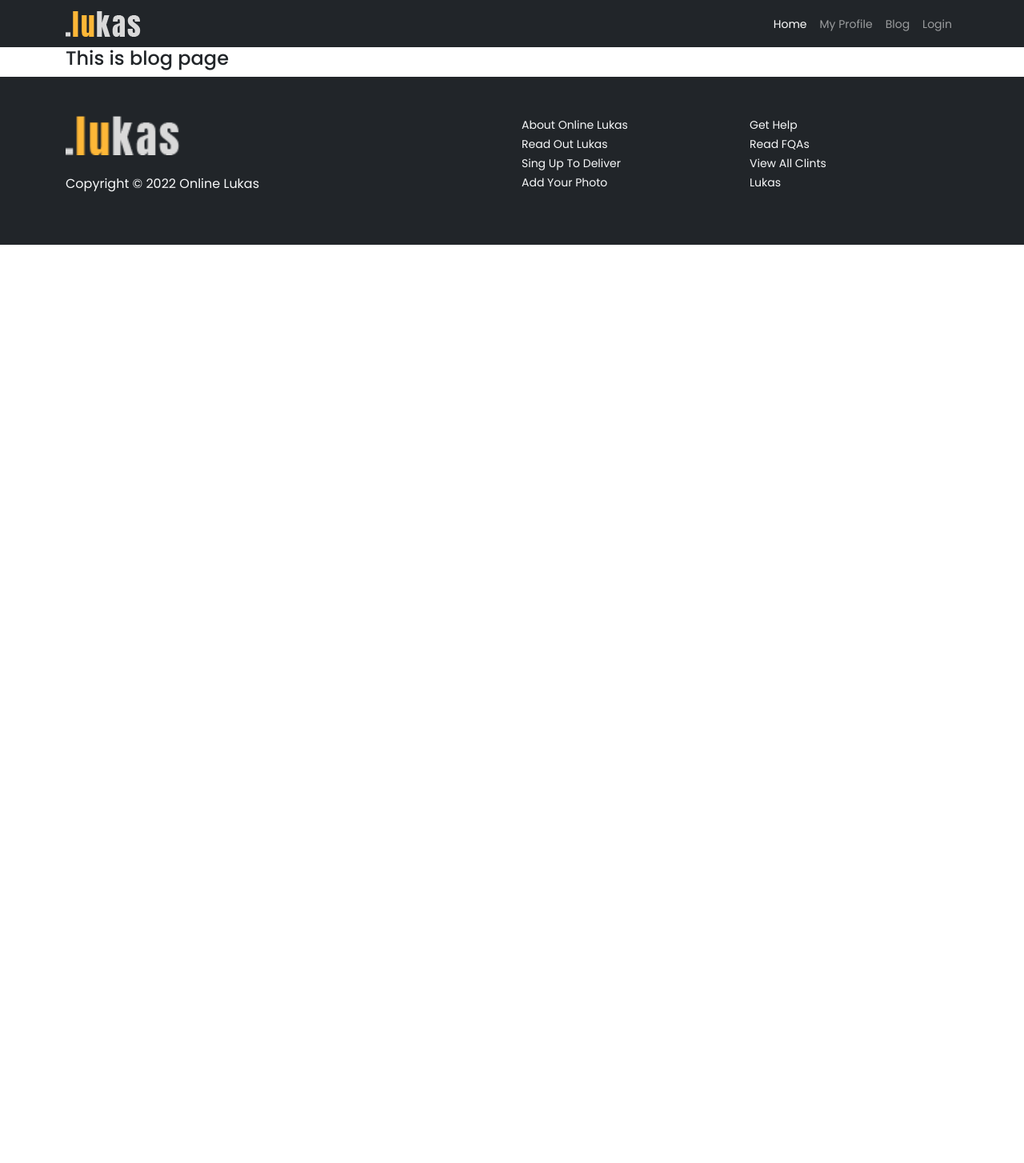
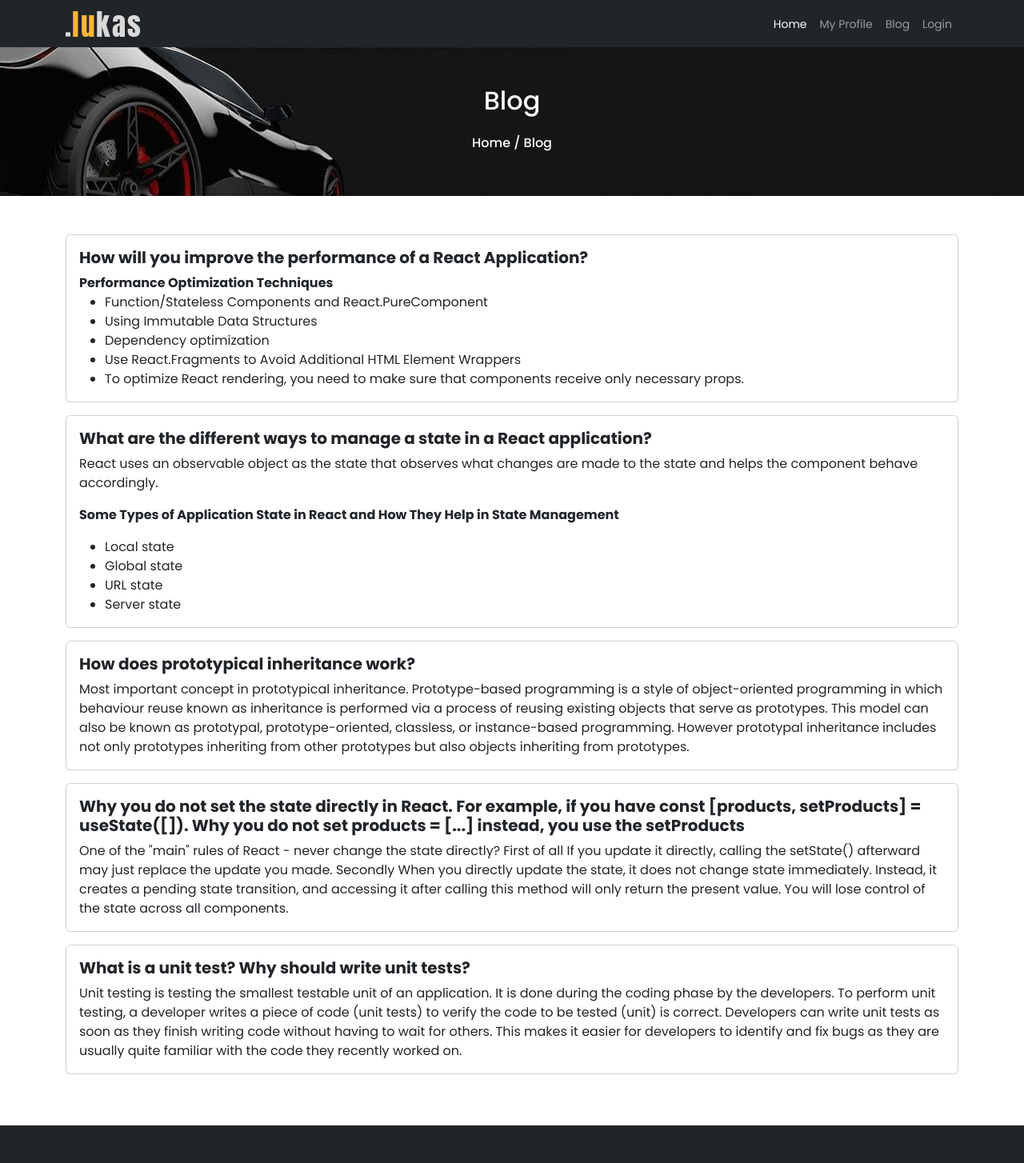
Before and after one commit to MdTasib/Lukas-client, a React (Create React App) app: page /blog in a window 1280 px wide. Shown: the top 1454 px of the page at 80% size. Before the commit the page ends 800 px from the top, so only its background shows below. Built offline with nearby package versions, Linux system fonts and the light colour scheme; no server answers.

Commit message:
blog page complete

```diff
--- a/src/pages/Blog/Blog.js
+++ b/src/pages/Blog/Blog.js
@@ -1,10 +1,123 @@
 import React from "react";
+import { Link } from "react-router-dom";
+import background from "../../assets/images/loginbg.jpg";
 
 const Blog = () => {
 	return (
-		<div className='container'>
-			<h4>This is blog page</h4>
-		</div>
+		<>
+			<div
+				className='text-center py-5 text-white'
+				style={{ backgroundImage: `url(${background})` }}>
+				<h2 className='pb-3'>Blog</h2>
+				<h6>
+					<Link className='text-white text-decoration-none' to='/'>
+						Home{" "}
+					</Link>
+					/ Blog
+				</h6>
+			</div>
+			<div className='container py-5'>
+				<div class='card mb-3'>
+					<div class='card-body'>
+						<h5 class='card-title fw-bold'>
+							How will you improve the performance of a React Application?
+						</h5>
+						<p class='card-text'>
+							<b>Performance Optimization Techniques</b>
+							<ul className='m-0'>
+								<li>Function/Stateless Components and React.PureComponent</li>
+								<li>Using Immutable Data Structures</li>
+								<li>Dependency optimization</li>
+								<li>
+									Use React.Fragments to Avoid Additional HTML Element Wrappers
+								</li>
+								<li>
+									To optimize React rendering, you need to make sure that
+									components receive only necessary props.
+								</li>
+							</ul>
+						</p>
+					</div>
+				</div>
+				<div class='card mb-3'>
+					<div class='card-body'>
+						<h5 class='card-title fw-bold'>
+							What are the different ways to manage a state in a React
+							application?
+						</h5>
+						<p class='card-text'>
+							React uses an observable object as the state that observes what
+							changes are made to the state and helps the component behave
+							accordingly.
+						</p>
+						<p className='fw-bold'>
+							Some Types of Application State in React and How They Help in
+							State Management
+						</p>
+						<ul className='m-0'>
+							<li>Local state</li>
+							<li>Global state</li>
+							<li>URL state</li>
+							<li>Server state</li>
+						</ul>
+					</div>
+				</div>
+				<div class='card mb-3'>
+					<div class='card-body'>
+						<h5 class='card-title fw-bold'>
+							How does prototypical inheritance work?
+						</h5>
+						<p class='card-text'>
+							Most important concept in prototypical inheritance.
+							Prototype-based programming is a style of object-oriented
+							programming in which behaviour reuse known as inheritance is
+							performed via a process of reusing existing objects that serve as
+							prototypes. This model can also be known as prototypal,
+							prototype-oriented, classless, or instance-based programming.
+							However prototypal inheritance includes not only prototypes
+							inheriting from other prototypes but also objects inheriting from
+							prototypes.
+						</p>
+					</div>
+				</div>
+				<div class='card mb-3'>
+					<div class='card-body'>
+						<h5 class='card-title fw-bold'>
+							Why you do not set the state directly in React. For example, if
+							you have const [products, setProducts] = useState([]). Why you do
+							not set products = [...] instead, you use the setProducts
+						</h5>
+						<p class='card-text'>
+							One of the "main" rules of React - never change the state
+							directly? First of all If you update it directly, calling the
+							setState() afterward may just replace the update you made.
+							Secondly When you directly update the state, it does not change
+							state immediately. Instead, it creates a pending state transition,
+							and accessing it after calling this method will only return the
+							present value. You will lose control of the state across all
+							components.
+						</p>
+					</div>
+				</div>
+				<div class='card mb-3'>
+					<div class='card-body'>
+						<h5 class='card-title fw-bold'>
+							What is a unit test? Why should write unit tests?
+						</h5>
+						<p class='card-text'>
+							Unit testing is testing the smallest testable unit of an
+							application. It is done during the coding phase by the developers.
+							To perform unit testing, a developer writes a piece of code (unit
+							tests) to verify the code to be tested (unit) is correct.
+							Developers can write unit tests as soon as they finish writing
+							code without having to wait for others. This makes it easier for
+							developers to identify and fix bugs as they are usually quite
+							familiar with the code they recently worked on.
+						</p>
+					</div>
+				</div>
+			</div>
+		</>
 	);
 };
 
```
